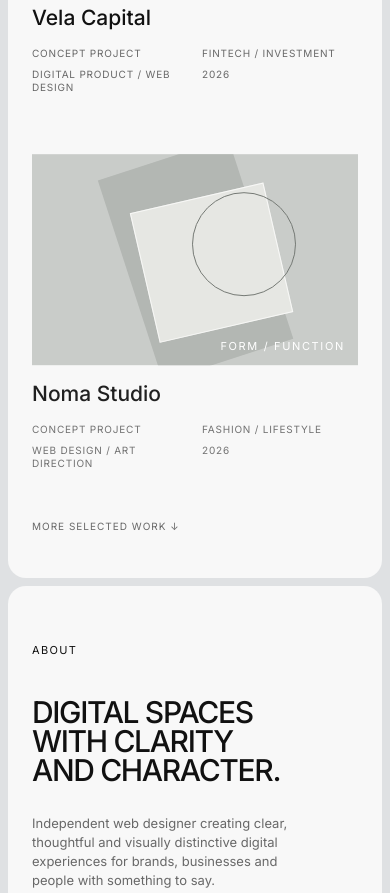
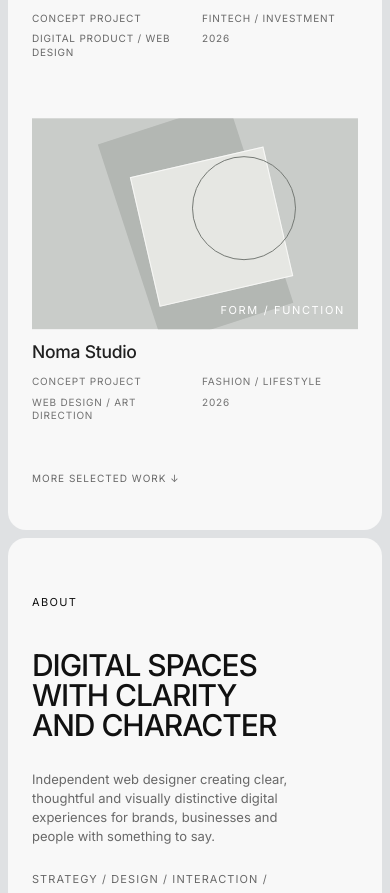
Before and after one commit to umarovro59/rustam-portfolio, a Next.js app: page / in a window 390 px wide. Shown: the part 1770-2663 px from the top of the page. Built offline with nearby package versions, Linux system fonts and the light colour scheme.

Commit message:
Update portfolio

```diff
--- a/src/app/globals.css
+++ b/src/app/globals.css
@@ -9,7 +9,7 @@
   --line: #e3e3e3;
   --accent: #b85a42;
   --section-space: clamp(44px, 5.5vw, 80px);
-  --section-title-size: clamp(38px, 3.9vw, 66px);
+  --section-title-size: clamp(32px, 3.25vw, 54px);
   --contact-space: clamp(48px, 5.5vw, 80px);
   --secondary-size: 13px;
   --meta-size: 10px;
@@ -331,6 +331,8 @@ body.menu-open {
 }
 .section-title {
   font-size: var(--section-title-size);
+  line-height: 0.98;
+  letter-spacing: -0.04em;
 }
 em {
   color: inherit;
@@ -626,7 +628,9 @@ em {
 }
 .project-meta h3 {
   margin: 0;
-  font-size: 21px;
+  font-size: 17.5px;
+  line-height: 1.12;
+  letter-spacing: -0.015em;
   font-weight: 500;
 }
 .project-description {
@@ -730,7 +734,10 @@ em {
   margin-left: 16.66%;
 }
 .contact-title {
-  font-size: clamp(40px, 4.1vw, 64px);
+  max-width: 980px;
+  font-size: clamp(34px, 3.4vw, 52px);
+  line-height: 0.98;
+  letter-spacing: -0.04em;
   color: #2a2a28;
 }
 .contact-email {
@@ -1207,8 +1214,9 @@ em {
     max-width: 310px;
   }
   .section-title {
-    font-size: var(--section-title-size);
-    line-height: 0.96;
+    font-size: clamp(30px, 7.4vw, 36px);
+    line-height: 1;
+    letter-spacing: -0.035em;
   }
   .project-visual {
     height: 54vw;
@@ -1256,8 +1264,9 @@ em {
     margin-top: 40px;
   }
   .contact-title {
-    font-size: clamp(32px, 8.2vw, 44px);
-    line-height: 0.96;
+    font-size: clamp(28px, 7.4vw, 36px);
+    line-height: 1;
+    letter-spacing: -0.035em;
   }
   .contact-email {
     margin-top: 44px;
@@ -1285,7 +1294,9 @@ em {
     font-size: clamp(40px, 5.4vw, 58px);
   }
   .section-title {
-    font-size: clamp(38px, 5.4vw, 64px);
+    font-size: clamp(32px, 4.5vw, 52px);
+    line-height: 0.98;
+    letter-spacing: -0.04em;
   }
 }
 @media (max-width: 380px) {
@@ -1326,3 +1337,87 @@ em {
     padding-inline: 20px;
   }
 }
+
+@media (min-width: 1101px) {
+  html[lang="ru"] .main-nav {
+    gap: clamp(20px, 2.3vw, 36px);
+    font-size: 11.5px;
+    letter-spacing: 0.08em;
+  }
+  html[lang="ru"] .hero-title {
+    max-width: 940px;
+    font-size: clamp(40px, 4vw, 62px);
+    line-height: 1.02;
+    letter-spacing: -0.035em;
+  }
+}
+
+@media (min-width: 701px) and (max-width: 1100px) {
+  html[lang="ru"] .main-nav {
+    gap: 18px;
+    font-size: 11px;
+    letter-spacing: 0.07em;
+  }
+  html[lang="ru"] .hero-title {
+    max-width: 880px;
+    font-size: clamp(38px, 4.8vw, 52px);
+    line-height: 1.02;
+    letter-spacing: -0.035em;
+  }
+  html[lang="ru"] .section-title {
+    font-size: clamp(30px, 4.1vw, 44px);
+    line-height: 1;
+    letter-spacing: -0.035em;
+  }
+  html[lang="ru"] .contact-title {
+    font-size: clamp(30px, 3.4vw, 40px);
+    line-height: 1;
+    letter-spacing: -0.035em;
+  }
+}
+
+html[lang="ru"] .hero-foot p {
+  max-width: 500px;
+  line-height: 1.65;
+}
+html[lang="ru"] .about-text p {
+  max-width: 340px;
+  line-height: 1.55;
+}
+html[lang="ru"] .project-details {
+  letter-spacing: 0.05em;
+}
+
+@media (max-width: 700px) {
+  html[lang="ru"] .hero-kicker {
+    font-size: 10px;
+    letter-spacing: 0.06em;
+  }
+  html[lang="ru"] .hero-title {
+    max-width: 380px;
+    font-size: clamp(28px, 7.5vw, 34px);
+    line-height: 1.06;
+    letter-spacing: -0.03em;
+  }
+  html[lang="ru"] .mobile-nav-links a {
+    font-size: clamp(27px, 7.6vw, 32px);
+    letter-spacing: -0.025em;
+  }
+  html[lang="ru"] .section-title {
+    font-size: clamp(27px, 6.8vw, 32px);
+    line-height: 1;
+    letter-spacing: -0.035em;
+  }
+  html[lang="ru"] .about-text p {
+    max-width: 310px;
+    line-height: 1.55;
+  }
+  html[lang="ru"] .project-description {
+    font-size: 9.5px;
+    line-height: 1.42;
+  }
+  html[lang="ru"] .project-details {
+    font-size: 9.5px;
+    line-height: 1.4;
+  }
+}
--- a/src/lib/translations.ts
+++ b/src/lib/translations.ts
@@ -17,7 +17,7 @@ export const translations = {
     },
     work: {
       label: "Selected work",
-      title: "Selected work.",
+      title: "Selected work",
       body: "Self-initiated studies exploring clear digital identities for thoughtful brands and businesses.",
       concept: "Concept Project",
       view: "View concept project",
@@ -51,13 +51,13 @@ export const translations = {
     ],
     about: {
       label: "About",
-      title: "Digital spaces with clarity and character.",
+      title: "Digital spaces with clarity and character",
       body: "Independent web designer creating clear, thoughtful and visually distinctive digital experiences for brands, businesses and people with something to say.",
       approach: "Strategy / Design / Interaction / Development",
     },
     services: {
       label: "Services",
-      title: "Ways to work together.",
+      title: "Ways to work together",
       items: [
         "Web Design",
         "Landing Pages",
@@ -68,7 +68,7 @@ export const translations = {
     products: {
       label: "Digital Products",
       count: "Coming soon",
-      title: "Resources for digital makers.",
+      title: "Resources for digital makers",
       body: "Templates and resources for designers and businesses. Built carefully, released with intention.",
       items: ["Website Template", "Figma UI Resource", "Landing Page System"],
       link: "Explore Store",
@@ -76,7 +76,7 @@ export const translations = {
     },
     contact: {
       label: "Have a project in mind?",
-      title: "Let's work together.",
+      title: "Let's work together",
     },
     footer: {
       role: "Web Designer",
@@ -105,7 +105,7 @@ export const translations = {
     },
     work: {
       label: "Избранные работы",
-      title: "Избранные работы.",
+      title: "Избранные работы",
       body: "Концептуальные проекты о ясной цифровой идентичности для внимательных брендов и бизнеса.",
       concept: "Концептуальный проект",
       view: "Открыть концептуальный проект",
@@ -139,13 +139,13 @@ export const translations = {
     ],
     about: {
       label: "Обо мне",
-      title: "Цифровые пространства с ясностью и характером.",
+      title: "Цифровые пространства с ясностью и характером",
       body: "Независимый веб-дизайнер, создающий ясные, продуманные и выразительные цифровые решения для брендов, бизнеса и людей, которым есть что сказать.",
       approach: "Стратегия / Дизайн / Взаимодействие / Разработка",
     },
     services: {
       label: "Услуги",
-      title: "Форматы сотрудничества.",
+      title: "Форматы сотрудничества",
       items: [
         "Веб-дизайн",
         "Лендинги",
@@ -156,13 +156,13 @@ export const translations = {
     products: {
       label: "Цифровые продукты",
       count: "Скоро",
-      title: "Ресурсы для digital-мейкеров.",
+      title: "Ресурсы для digital-мейкеров",
       body: "Шаблоны и ресурсы для дизайнеров и бизнеса. Создаются внимательно и выходят в своё время.",
       items: ["Шаблон сайта", "UI-ресурс для Figma", "Система лендингов"],
       link: "Открыть магазин",
       soon: "Скоро",
     },
-    contact: { label: "Есть проект?", title: "Давайте работать вместе." },
+    contact: { label: "Есть проект?", title: "Давайте работать вместе" },
     footer: {
       role: "Веб-дизайнер",
       socials: ["Instagram", "LinkedIn", "Telegram"],
```
